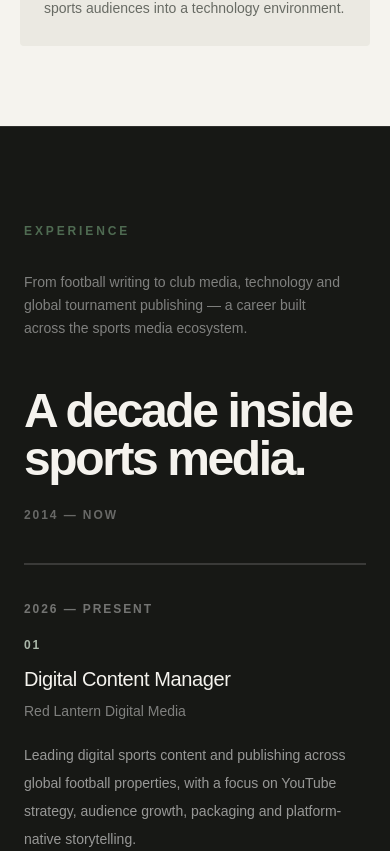
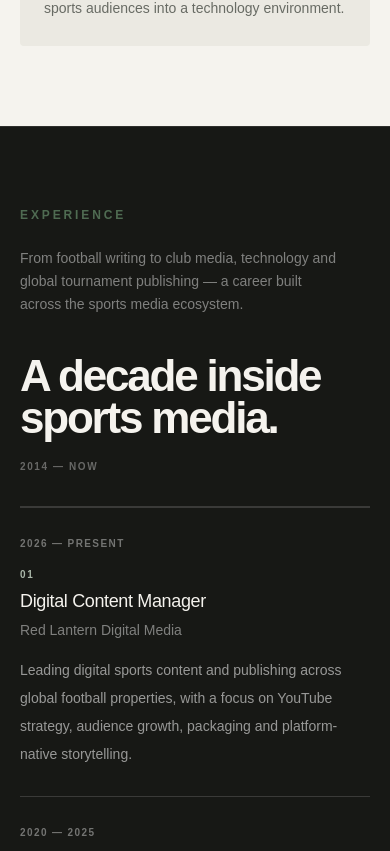
Before and after one commit to AakarshBot/aakars-portfolio-v2, a Next.js app: page / in a window 390 px wide. Shown: the part 5073-5924 px from the top of the page. Built offline with nearby package versions, Linux system fonts and the light colour scheme.

Commit message:
Polish experience timeline for mobile and tablet layouts

```diff
--- a/src/components/Experience.tsx
+++ b/src/components/Experience.tsx
@@ -4,28 +4,28 @@ import { SectionLabel } from "./SectionLabel";
 export function Experience() {
   return (
     <section id="experience" className="border-y border-white/10 bg-[#171815] text-[#f5f3ee]">
-      <div className="mx-auto max-w-7xl px-6 py-24 lg:px-10 lg:py-32">
-        <div className="grid gap-12 lg:grid-cols-[0.7fr_1.8fr]">
+      <div className="mx-auto max-w-7xl px-5 py-20 sm:px-6 sm:py-24 lg:px-10 lg:py-32">
+        <div className="grid gap-10 sm:gap-12 lg:grid-cols-[0.7fr_1.8fr]">
           <div>
             <SectionLabel>Experience</SectionLabel>
-            <p className="mt-8 max-w-xs text-sm leading-relaxed text-white/45">
+            <p className="mt-6 max-w-xs text-sm leading-relaxed text-white/45 sm:mt-8">
               From football writing to club media, technology and global tournament publishing — a career built across the sports media ecosystem.
             </p>
           </div>
           <div>
-            <div className="flex flex-col gap-6 border-b border-white/15 pb-10 md:flex-row md:items-end md:justify-between">
-              <h2 className="max-w-3xl text-5xl font-semibold tracking-[-0.05em] md:text-7xl">
+            <div className="flex flex-col gap-5 border-b border-white/15 pb-8 sm:gap-6 sm:pb-10 md:flex-row md:items-end md:justify-between">
+              <h2 className="max-w-3xl text-[2.75rem] font-semibold leading-[0.95] tracking-[-0.05em] sm:text-5xl md:text-7xl">
                 A decade inside sports media.
               </h2>
-              <span className="shrink-0 text-xs font-semibold tracking-[0.16em] text-white/35 uppercase">2014 — now</span>
+              <span className="shrink-0 text-[10px] font-semibold tracking-[0.16em] text-white/35 uppercase sm:text-xs">2014 — now</span>
             </div>
             <div className="border-t border-white/15">
               {experience.map((item, index) => (
-                <article key={`${item.period}-${item.role}`} className="group grid gap-5 border-b border-white/15 py-9 transition md:grid-cols-[150px_1fr_1fr] md:items-start md:py-10">
-                  <span className="text-xs font-semibold tracking-[0.16em] text-white/40 uppercase">{item.period}</span>
+                <article key={`${item.period}-${item.role}`} className="group grid gap-4 border-b border-white/15 py-7 transition sm:gap-5 sm:py-9 md:grid-cols-[150px_1fr_1fr] md:items-start md:py-10">
+                  <span className="text-[10px] font-semibold tracking-[0.14em] text-white/40 uppercase sm:text-xs sm:tracking-[0.16em]">{item.period}</span>
                   <div>
-                    <span className="mb-3 block text-xs font-semibold tracking-[0.16em] text-[#aab7a9]">0{index + 1}</span>
-                    <h3 className="text-xl font-medium tracking-[-0.02em] md:text-2xl">{item.role}</h3>
+                    <span className="mb-2 block text-[10px] font-semibold tracking-[0.16em] text-[#aab7a9] sm:mb-3 sm:text-xs">0{index + 1}</span>
+                    <h3 className="text-lg font-medium leading-tight tracking-[-0.02em] sm:text-xl md:text-2xl">{item.role}</h3>
                     <p className="mt-2 text-sm text-white/45">{item.company}</p>
                   </div>
                   <p className="max-w-md text-sm leading-7 text-white/55">{item.description}</p>
```
